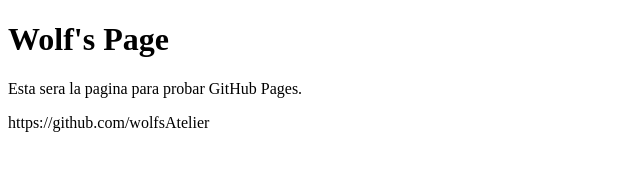
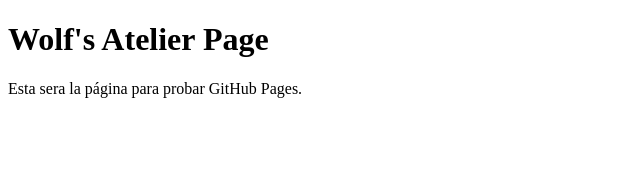
Before and after one commit to wolfsAtelier/wolfsAtelier.github.io, a plain HTML site: page index.html in a window 1280 px wide. Shown: the whole page, without its empty margins (0-640 px from the left). Drawn offline with Linux system fonts and the light colour scheme.

Commit message:
Update page title and heading in index.html

```diff
--- a/index.html
+++ b/index.html
@@ -6,8 +6,7 @@
     <title>Wolf's Page</title>
   </head>
   <body>
-    <h1>Wolf's Page</h1>
-    <p>Esta sera la pagina para probar GitHub Pages.</p>
-    https://github.com/wolfsAtelier
+    <h1>Wolf's Atelier Page</h1>
+    <p>Esta sera la página para probar GitHub Pages.</p>
   </body>
 </html>
```
